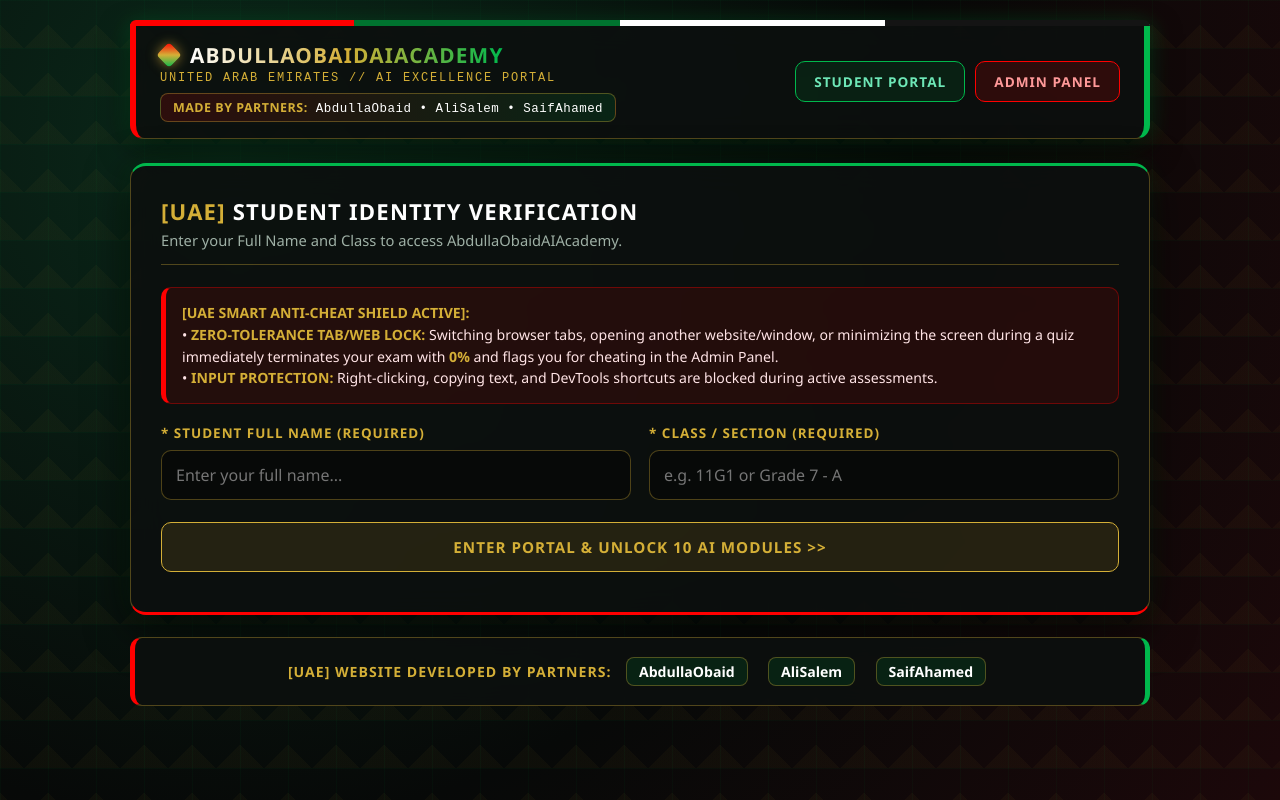
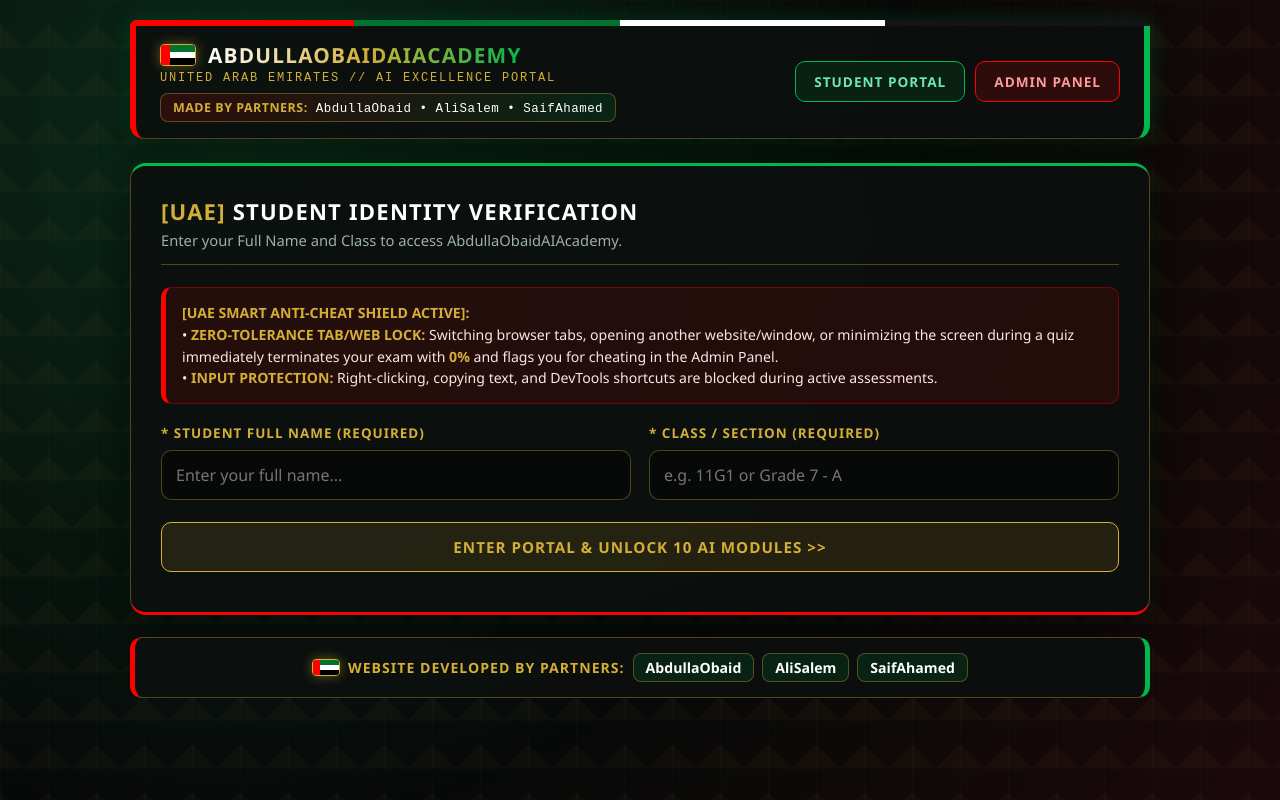
Before and after one commit to AbdullaStaff/AbdullaObaidAIAcademy, a plain HTML site: page index.html in a window 1280 px wide. Drawn offline with Linux system fonts and the light colour scheme.

Commit message:
Update index.html

```diff
--- a/index.html
+++ b/index.html
@@ -105,15 +105,39 @@
       gap: 12px;
     }
 
-    /* UAE Emblem Crest Icon */
-    .uae-crest {
-      width: 18px;
-      height: 18px;
+    /* True UAE Flag Icon */
+    .uae-flag-icon {
+      display: inline-flex;
+      width: 36px;
+      height: 22px;
       border-radius: 4px;
-      transform: rotate(45deg);
-      background: linear-gradient(135deg, var(--uae-red) 0%, var(--uae-gold) 50%, var(--uae-green-bright) 100%);
-      box-shadow: 0 0 12px rgba(212, 175, 55, 0.65);
+      overflow: hidden;
+      border: 1px solid var(--uae-gold);
+      box-shadow: 0 0 12px rgba(212, 175, 55, 0.45);
       flex-shrink: 0;
+    }
+    .uae-flag-icon .f-red {
+      width: 26%;
+      height: 100%;
+      background: #ff0000;
+    }
+    .uae-flag-icon .f-stripes {
+      width: 74%;
+      height: 100%;
+      display: flex;
+      flex-direction: column;
+    }
+    .uae-flag-icon .f-green {
+      flex: 1;
+      background: #00732f;
+    }
+    .uae-flag-icon .f-white {
+      flex: 1;
+      background: #ffffff;
+    }
+    .uae-flag-icon .f-black {
+      flex: 1;
+      background: #000000;
     }
 
     .brand {
@@ -549,6 +573,11 @@
       font-family: 'Courier New', monospace;
       font-size: 0.88rem;
       color: var(--muted);
+      display: flex;
+      align-items: center;
+      justify-content: center;
+      flex-wrap: wrap;
+      gap: 8px;
     }
 
     .partners-footer strong {
@@ -558,7 +587,6 @@
 
     .partner-tag {
       display: inline-block;
-      margin: 4px 6px;
       padding: 4px 12px;
       border-radius: 8px;
       background: rgba(0, 115, 47, 0.2);
@@ -582,7 +610,15 @@
   <div class="topbar">
     <div>
       <div class="brand-row">
-        <div class="uae-crest"></div>
+        <!-- UAE FLAG -->
+        <div class="uae-flag-icon" title="United Arab Emirates">
+          <div class="f-red"></div>
+          <div class="f-stripes">
+            <div class="f-green"></div>
+            <div class="f-white"></div>
+            <div class="f-black"></div>
+          </div>
+        </div>
         <div class="brand">AbdullaObaidAIAcademy</div>
       </div>
       <span class="brand-tag">UNITED ARAB EMIRATES // AI EXCELLENCE PORTAL</span>
@@ -756,9 +792,17 @@
     </div>
   </div>
 
-  <!-- PARTNERS FOOTER -->
+  <!-- PARTNERS FOOTER WITH UAE FLAG -->
   <div class="partners-footer">
-    <strong>[UAE] WEBSITE DEVELOPED BY PARTNERS:</strong>
+    <div class="uae-flag-icon" style="width: 28px; height: 17px;" title="United Arab Emirates">
+      <div class="f-red"></div>
+      <div class="f-stripes">
+        <div class="f-green"></div>
+        <div class="f-white"></div>
+        <div class="f-black"></div>
+      </div>
+    </div>
+    <strong>WEBSITE DEVELOPED BY PARTNERS:</strong>
     <span class="partner-tag">AbdullaObaid</span>
     <span class="partner-tag">AliSalem</span>
     <span class="partner-tag">SaifAhamed</span>
```
